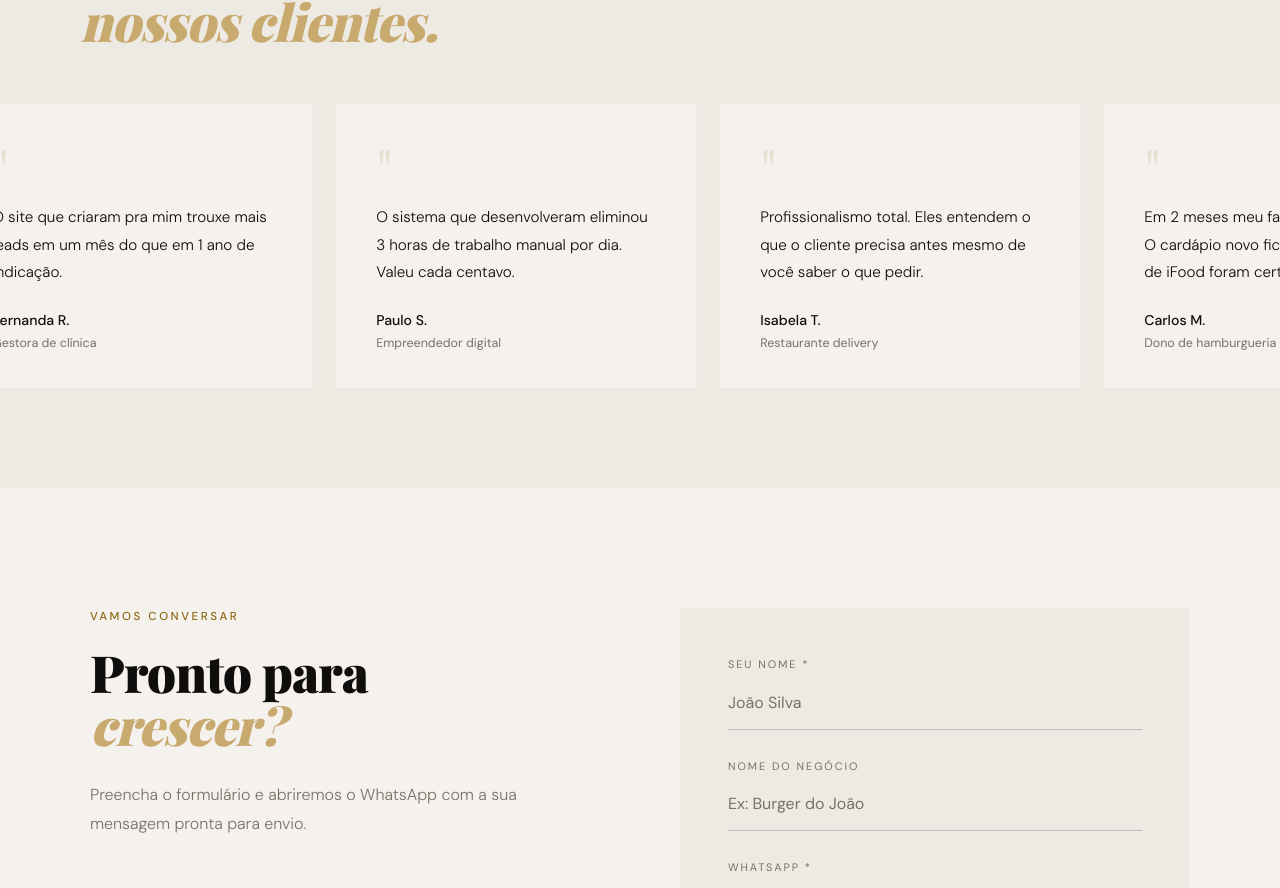
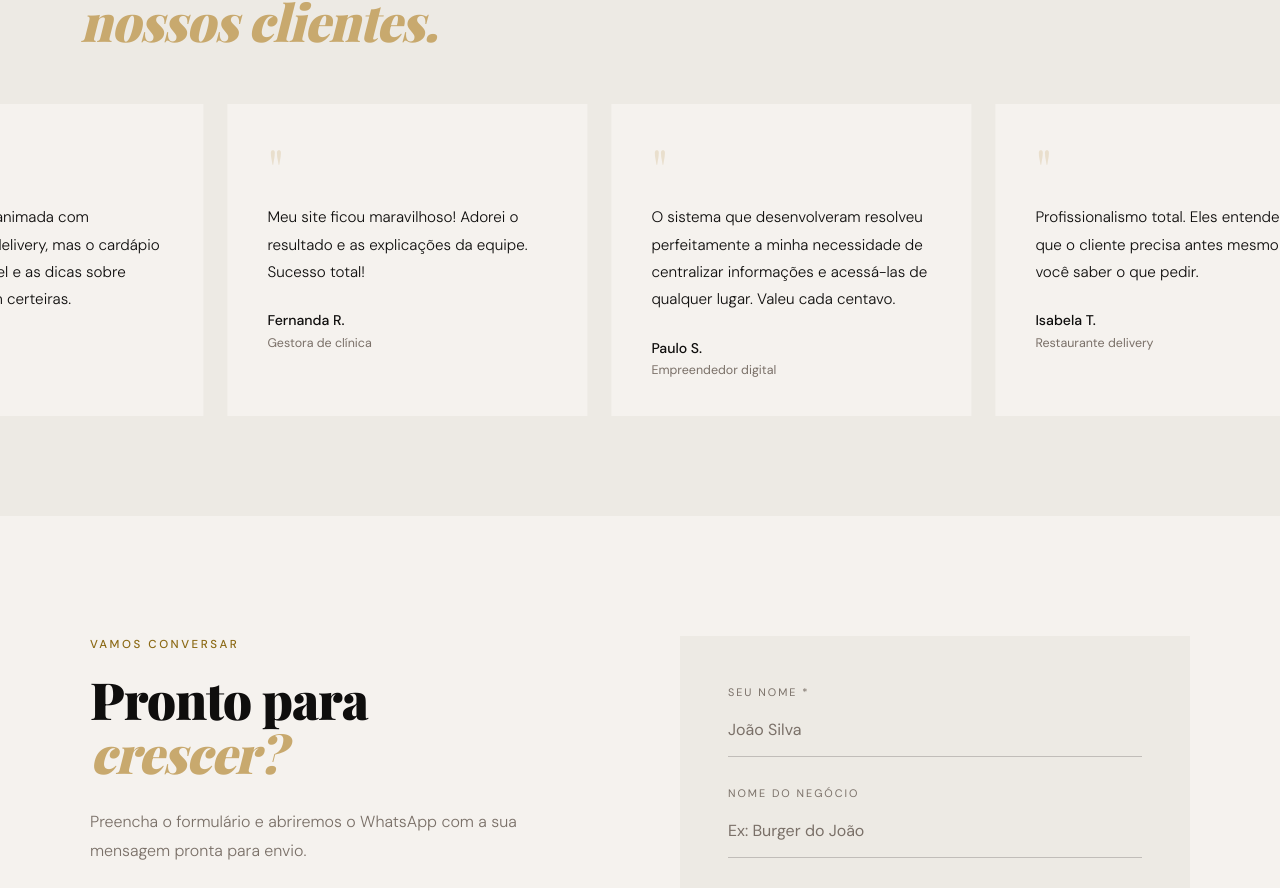
Before and after one commit to Hexdien/Atylus, a React (Vite) app: page / in a window 1280 px wide. Shown: the part 4240-5128 px from the top of the page. Built offline with nearby package versions, Linux system fonts and the light colour scheme; a web font is replaced by a local one.

Commit message:
Modificando testemunhos

```diff
--- a/src/components/Testimonials.jsx
+++ b/src/components/Testimonials.jsx
@@ -1,9 +1,11 @@
 const testimonials = [
-  { name: 'Carlos M.', role: 'Dono de hamburgueria', text: 'Em 2 meses meu faturamento triplicou. O cardápio novo ficou incrível e as dicas de iFood foram certeiras.' },
-  { name: 'Fernanda R.', role: 'Gestora de clínica', text: 'O site que criaram pra mim trouxe mais leads em um mês do que em 1 ano de indicação.' },
-  { name: 'Paulo S.', role: 'Empreendedor digital', text: 'O sistema que desenvolveram eliminou 3 horas de trabalho manual por dia. Valeu cada centavo.' },
+  { name: 'Carlos M.', role: 'Original Burguer', text: 'Nunca gostei de trabalhar com delivery, mas a solução que me trouxeram ficou excelente e sem dor de cabeça.' },
+  { name: 'Isabel C.', role: 'Lanches da Bel', text: 'Eu já estava desanimada com plataformas de delivery, mas o cardápio novo ficou incrível e as dicas sobre iFood e 99 foram certeiras.' },
+  { name: 'Fernanda R.', role: 'Gestora de clínica', text: 'Meu site ficou maravilhoso! Adorei o resultado e as explicações da equipe. Sucesso total!' },
+  { name: 'Paulo S.', role: 'Empreendedor digital', text: 'O sistema que desenvolveram resolveu perfeitamente a minha necessidade de centralizar informações e acessá-las de qualquer lugar. Valeu cada centavo.' },
   { name: 'Isabela T.', role: 'Restaurante delivery', text: 'Profissionalismo total. Eles entendem o que o cliente precisa antes mesmo de você saber o que pedir.' },
 ]
+
 
 const marqueeItems = [...testimonials, ...testimonials]
 
```
